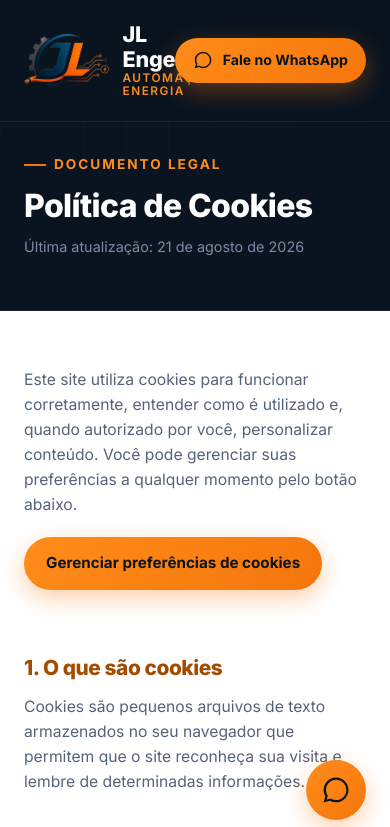
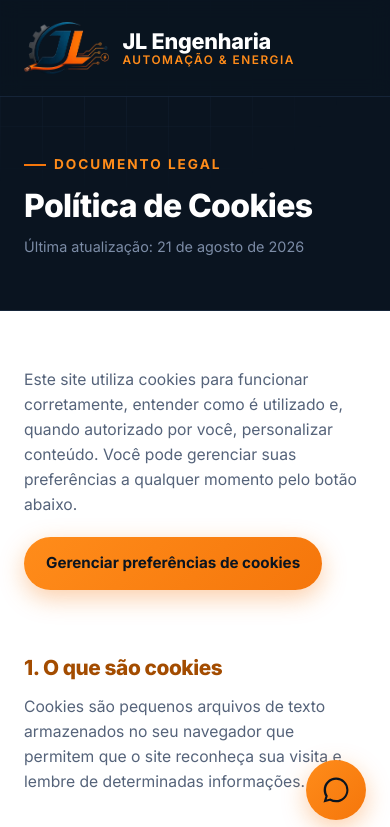
Before and after one commit to jlengenharia/jlengenharia, a plain HTML site: page cookies.html in a window 390 px wide. Shown: the top 827 px of the page. Drawn offline with Linux system fonts and the light colour scheme.

Commit message:
Corrige sobreposição do header mobile nas páginas legais
O botão "Fale no WhatsApp" não tinha a classe header-cta-btn usada
para escondê-lo no mobile (diferente da home), então nunca era
ocultado e sobrepunha o texto da marca quando a logo mais larga
não cabia na linha.

Co-Authored-By: Claude Sonnet 5 <noreply@anthropic.com>

```diff
--- a/cookies.html
+++ b/cookies.html
@@ -35,7 +35,7 @@ height="0" width="0" style="display:none;visibility:hidden"></iframe></noscript>
     </a>
     <div class="header-cta">
       <a href="/" class="btn btn-secondary header-back-btn">Voltar ao site</a>
-      <a href="https://wa.me/5511987429666?text=Ol%C3%A1!%20Vim%20pelo%20site%20e%20gostaria%20de%20um%20or%C3%A7amento." class="btn btn-primary" target="_blank" rel="noopener">
+      <a href="https://wa.me/5511987429666?text=Ol%C3%A1!%20Vim%20pelo%20site%20e%20gostaria%20de%20um%20or%C3%A7amento." class="btn btn-primary header-cta-btn" target="_blank" rel="noopener">
         <svg viewBox="0 0 24 24" fill="currentColor" aria-hidden="true"><path d="M12.04 2C6.58 2 2.13 6.45 2.13 11.91c0 1.87.51 3.62 1.4 5.12L2 22l5.14-1.5a9.85 9.85 0 004.9 1.32h.01c5.46 0 9.9-4.45 9.9-9.91C21.96 6.45 17.5 2 12.04 2zm0 18.06a8.1 8.1 0 01-4.14-1.14l-.3-.18-3.05.9.9-2.97-.2-.31a8.1 8.1 0 01-1.24-4.35c0-4.5 3.66-8.16 8.15-8.16a8.1 8.1 0 015.77 2.39 8.08 8.08 0 012.38 5.75c0 4.5-3.66 8.07-8.27 8.07z"/></svg>
         Fale no WhatsApp
       </a>
```
Also changed, not shown: privacidade.html (+1 -1 lines), termos.html (+1 -1 lines).
